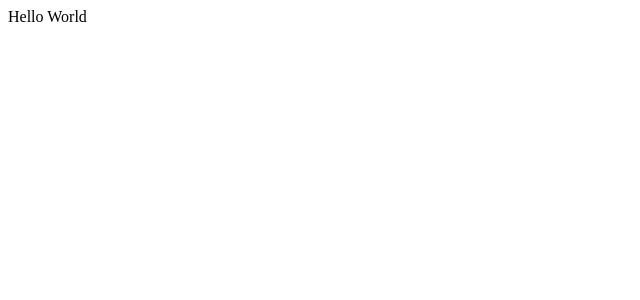
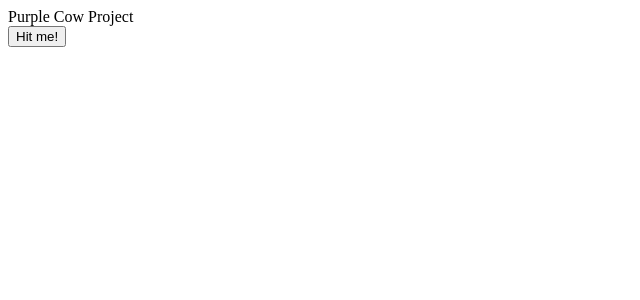
Before and after one commit to rriegel/project-purple-cow, a React app: page / in a window 1280 px wide. Shown: the top 300 px of the page, without its empty margins (0-640 px from the left). Built offline with nearby package versions, Linux system fonts and the light colour scheme; no server answers; the HTML template or start-up script is replaced by a standard one.

Commit message:
-- Created endpoint for CountAPI hit count -- Created a button that will be connected to the hit count value -- React app is running and interacting with Express server

```diff
--- a/package.json
+++ b/package.json
@@ -20,6 +20,7 @@
   "homepage": "https://github.com/rriegel/project-purple-cow#readme",
   "dependencies": {
     "@babel/plugin-transform-runtime": "^7.14.5",
+    "axios": "^0.21.1",
     "express": "^4.17.1",
     "jquery": "^3.6.0",
     "node": "^16.4.0",
--- a/src/components/App.jsx
+++ b/src/components/App.jsx
@@ -1,15 +1,32 @@
-import React from 'react';
-import $ from 'jquery';
+import React, { useState, useEffect } from 'react';
+import axios from 'axios';
 
 const App = () => {
+
+  const [count, updateCount] = useState(0);
+
+  const getCount = () => {
+    axios.get('/hits')
+      .then((res) => {
+        updateCount(res.data);
+      })
+      .catch((err) => {
+        console.log('error: ', err);
+      });
+  };
+
+  useEffect(() => {
+    getCount();
+  }, []);
+
   return (
     <>
       <div>
-        {console.log('App.jsx is connected')}
+        Purple Cow Project
       </div>
-      <div>
-        Hello World
-      </div>
+      <button>
+        Hit me!
+      </button>
     </>
   )
 
```
Also changed, not shown: .elinstrc.json, 2 other files (tests, documents, lock files or other folders).
